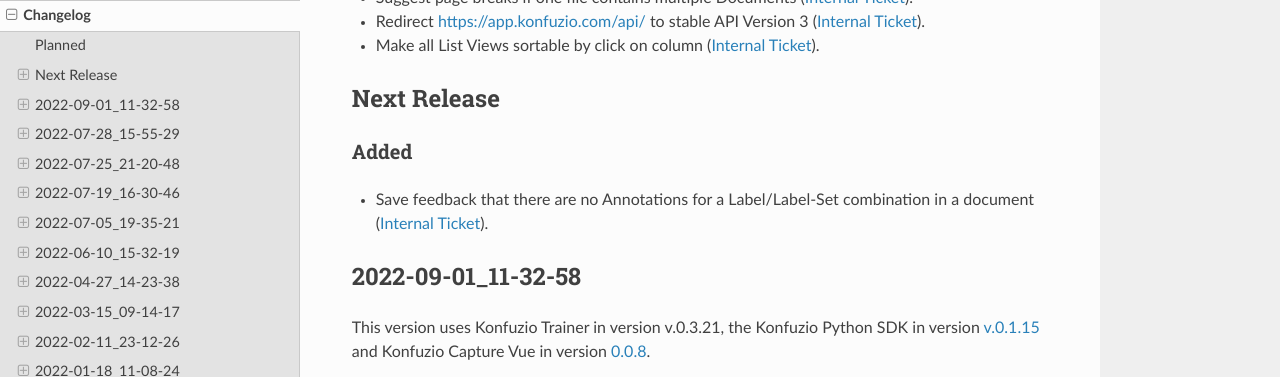
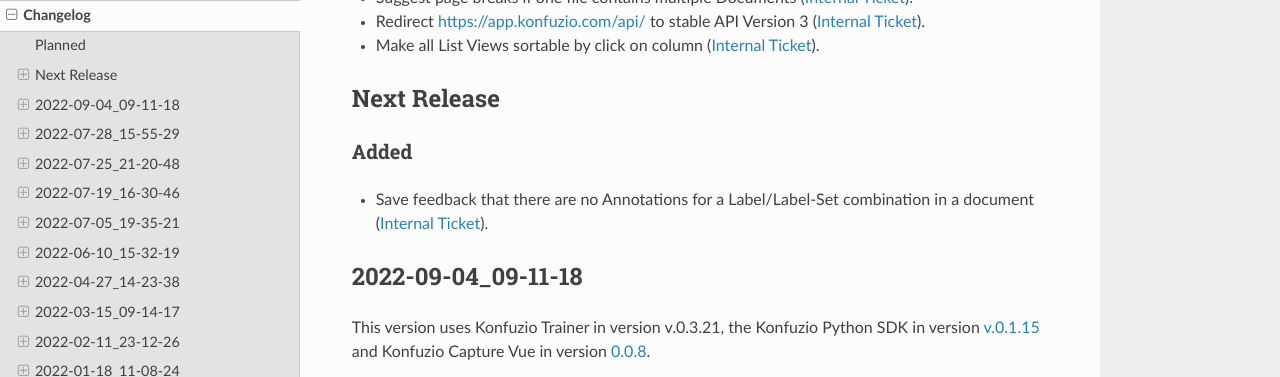
Before and after one commit to konfuzio-ai/konfuzio-sdk, a Sphinx documentation site: the page built from docs/web/changelog_app.md, in a window 1280 px wide and 900 px high, scrolled down 806 px. Shown: the top 377 px of the window. Built offline with Sphinx 7.4.7 and the Read the Docs theme 2.0.0, drawn with Linux system fonts in a browser that asks for light colours.

Commit message:
Update changelog_app.md

```diff
--- a/docs/web/changelog_app.md
+++ b/docs/web/changelog_app.md
@@ -32,7 +32,7 @@
 ### Added
 - Save feedback that there are no Annotations for a Label/Label-Set combination in a document ([Internal Ticket](https://gitlab.com/konfuzio/objectives/-/issues/9163)).
 
-## 2022-09-01_11-32-58
+## 2022-09-04_09-11-18
 
 This version uses Konfuzio Trainer in version v.0.3.21, the Konfuzio Python SDK in version [v.0.1.15](https://dev.konfuzio.com/sdk/changelog.html#v-0-1-15) and Konfuzio Capture Vue in version [0.0.8](https://github.com/konfuzio-ai/konfuzio-capture-vue/releases/).
 
```
